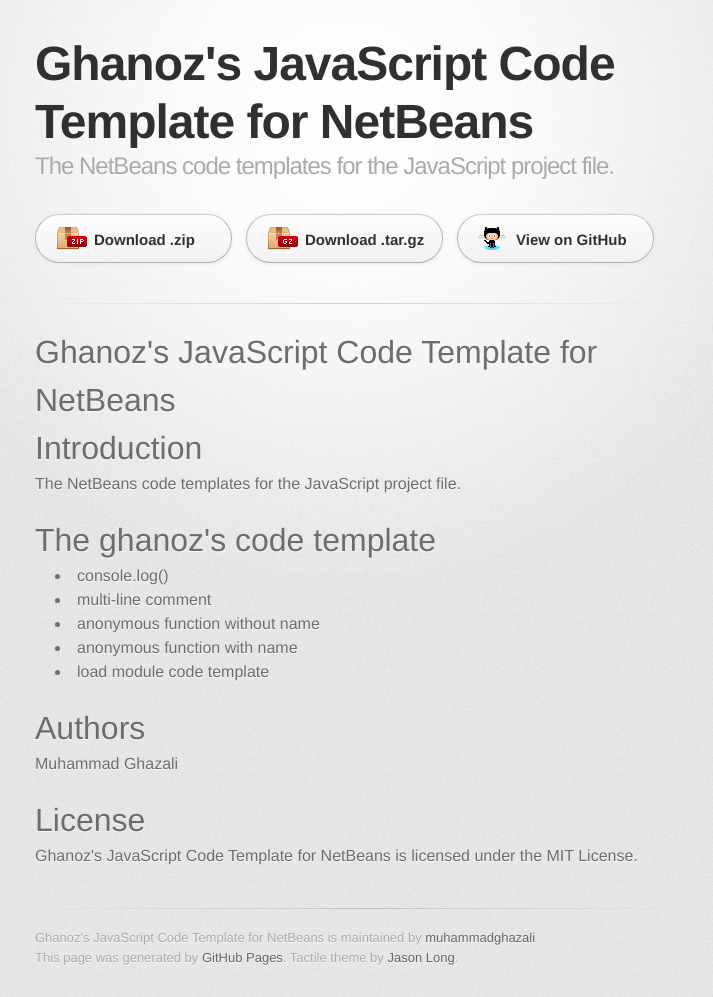
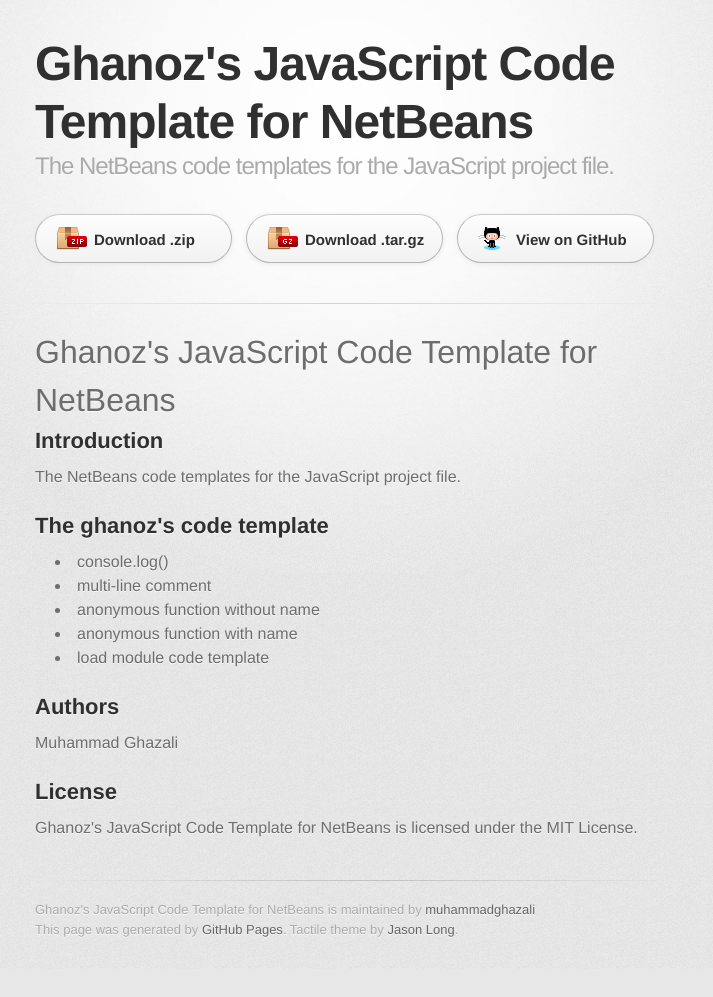
Before and after one commit to muhammadghazali/ghanoz-js-code-templates-for-netbeans, a plain HTML site: page index.html in a window 1280 px wide. Shown: the whole page, without its empty margins (295-1008 px from the left). After the commit the page ends 969 px from the top, so only its background shows below. Drawn offline with Linux system fonts and the light colour scheme; a web font is replaced by a local one.

```diff
--- a/index.html
+++ b/index.html
@@ -33,11 +33,11 @@
         <section id="main_content">
           <h1>Ghanoz's JavaScript Code Template for NetBeans</h1>
 
-<h1>Introduction</h1>
+<h2>Introduction</h2>
 
 <p>The NetBeans code templates for the JavaScript project file.</p>
 
-<h1>The ghanoz's code template</h1>
+<h2>The ghanoz's code template</h2>
 
 <ul>
 <li>console.log()</li>
@@ -45,11 +45,11 @@
 <li>anonymous function without name</li>
 <li>anonymous function with name</li>
 <li>load module code template</li>
-</ul><h1>Authors</h1>
+</ul><h2>Authors</h2>
 
 <p>Muhammad Ghazali</p>
 
-<h1>License</h1>
+<h2>License</h2>
 
 <p>Ghanoz's JavaScript Code Template for NetBeans is licensed under the MIT License.</p>
         </section>
--- a/params.json
+++ b/params.json
@@ -1 +1 @@
-{"name":"Ghanoz's JavaScript Code Template for NetBeans","tagline":"The NetBeans code templates for the JavaScript project file.","google":"","note":"Don't delete this file! It's used internally to help with page regeneration.","body":"Ghanoz's JavaScript Code Template for NetBeans\r\n===\r\n\r\n# Introduction\r\nThe NetBeans code templates for the JavaScript project file.\r\n\r\n# The ghanoz's code template\r\n\r\n* console.log()\r\n* multi-line comment\r\n* anonymous function without name\r\n* anonymous function with name\r\n* load module code template\r\n\r\n# Authors\r\nMuhammad Ghazali\r\n\r\n# License\r\nGhanoz's JavaScript Code Template for NetBeans is licensed under the MIT License.\r\n\r\n"}
+{"tagline":"The NetBeans code templates for the JavaScript project file.","note":"Don't delete this file! It's used internally to help with page regeneration.","google":"","name":"Ghanoz's JavaScript Code Template for NetBeans","body":"Ghanoz's JavaScript Code Template for NetBeans\r\n===\r\n\r\n## Introduction\r\nThe NetBeans code templates for the JavaScript project file.\r\n\r\n## The ghanoz's code template\r\n\r\n* console.log()\r\n* multi-line comment\r\n* anonymous function without name\r\n* anonymous function with name\r\n* load module code template\r\n\r\n## Authors\r\nMuhammad Ghazali\r\n\r\n## License\r\nGhanoz's JavaScript Code Template for NetBeans is licensed under the MIT License.\r\n\r\n"}
```
